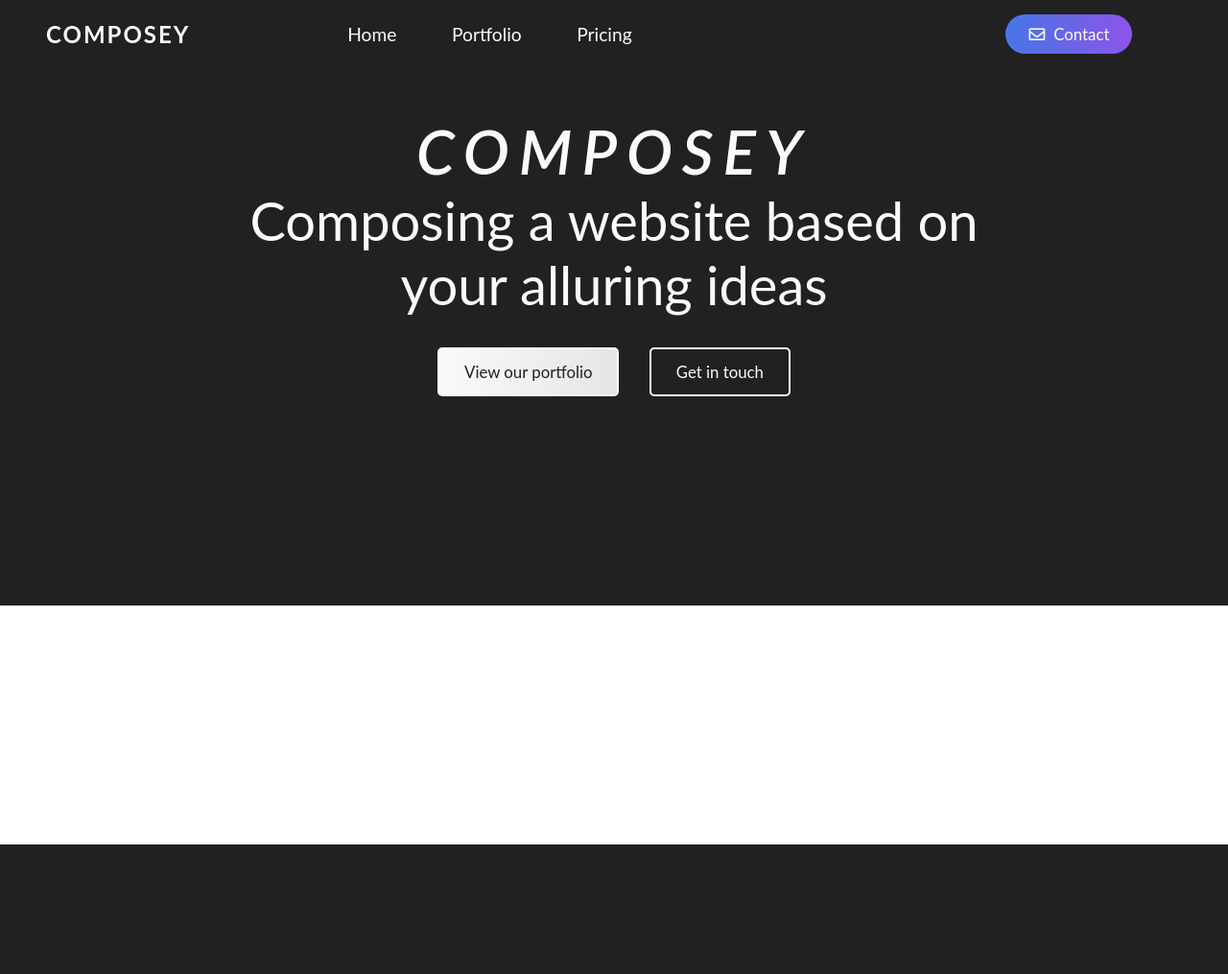
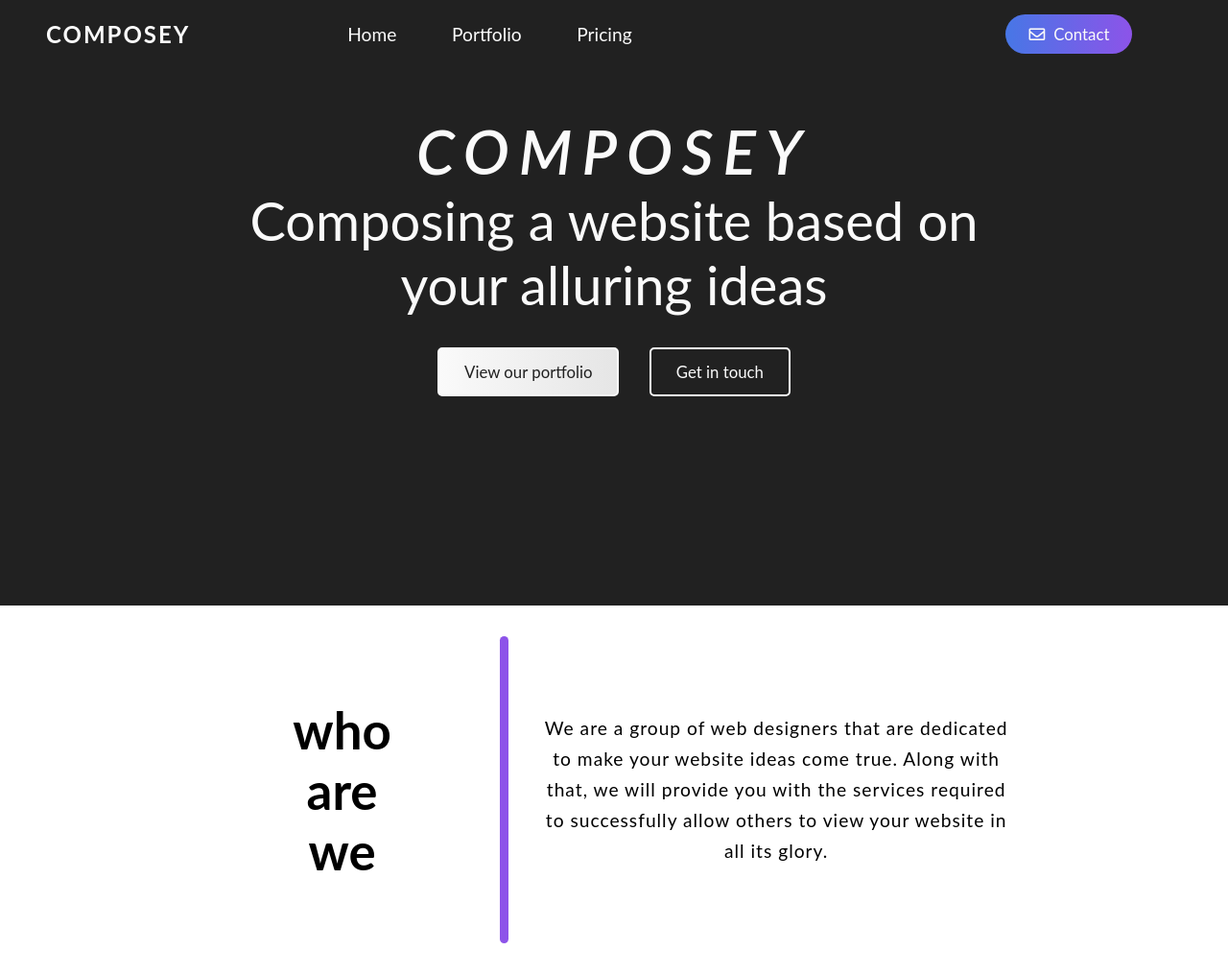
Before and after one commit to wilsonteh/web1201-composey_website-design-service, a PHP site: page / in a window 1280 px wide. Shown: the whole page at 96% size. Before the commit the page ends 880 px from the top, so only its background shows below. Run offline with PHP 8.4, Linux system fonts and the light colour scheme.

Commit message:
Make about us section in home page

```diff
--- a/css/index.css
+++ b/css/index.css
@@ -4,7 +4,6 @@ body {
    margin: 0;
    padding: 0;
    font-family: Lato, sans-serif;
-   height: 110vh;
 }
 
 /* ======= HEADER ======= */
@@ -181,3 +180,49 @@ nav ul li a:hover::after {
    opacity: .8;
    background-color: hsl(0, 0%, 20%);
 }
+
+/* ======== MAIN CONTENT ======== */
+/** ABOUT US */
+#container {
+   width: 70%;
+   min-width: 800px;
+   margin: 0 auto;
+   /* background-color: crimson; */
+}
+
+.about-us {
+   display: flex;
+   height: 40vh;
+   margin: 2rem 0;
+}
+
+.about-us .title {
+   width: 40%;
+   margin: 0;
+   display: flex;
+   flex-direction: column;
+   align-items: center;
+   justify-content: center;
+   font-size: 3.3rem;
+   /* background-color: antiquewhite; */
+}
+
+.about-us .line {
+   width: 10px;
+   height: 100%;
+   border-radius: 10px;
+   background-color: var(--purple);
+   /* background-image: linear-gradient(to bottom, var(--blue) 0%, var(--purple) 100%); */
+}
+
+.about-us .text {
+   width: 60%;
+   padding: 2rem;
+   font-size: 1.2rem;
+   display: flex;
+   text-align: center;
+   align-items: center;
+   line-height: 2rem;
+   letter-spacing: 1px;
+   /* background-color: cyan; */
+}
--- a/index.html
+++ b/index.html
@@ -45,6 +45,27 @@
       </div>
    </section>
 
+   <main id="container">
+      <section class="about-us">
+         <h1 class="title">
+            <div>who</div>
+            <div>are</div>
+            <div>we</div>
+         </h1>
+         <div class="line"></div>
+         <div class="text">
+            We are a group of web designers that are dedicated to make your website ideas come true.
+            Along with that, we will provide you with the services required to successfully allow others
+            to view your website in all its glory.
+         </div>
+      </section>
+
+      <section class="portfolio">
+
+      </section>
+
+   </main>
+
 
 
 
```
Also changed, not shown: media/mac-code.jpg (renamed from media/pexels-negative-space-160107.jpg), media/notebook.jpeg (renamed from media/pexels-photo-196644.jpeg), media/seo letter.jpg (renamed from media/pexels-pixabay-270637.jpg), 1 other file.
